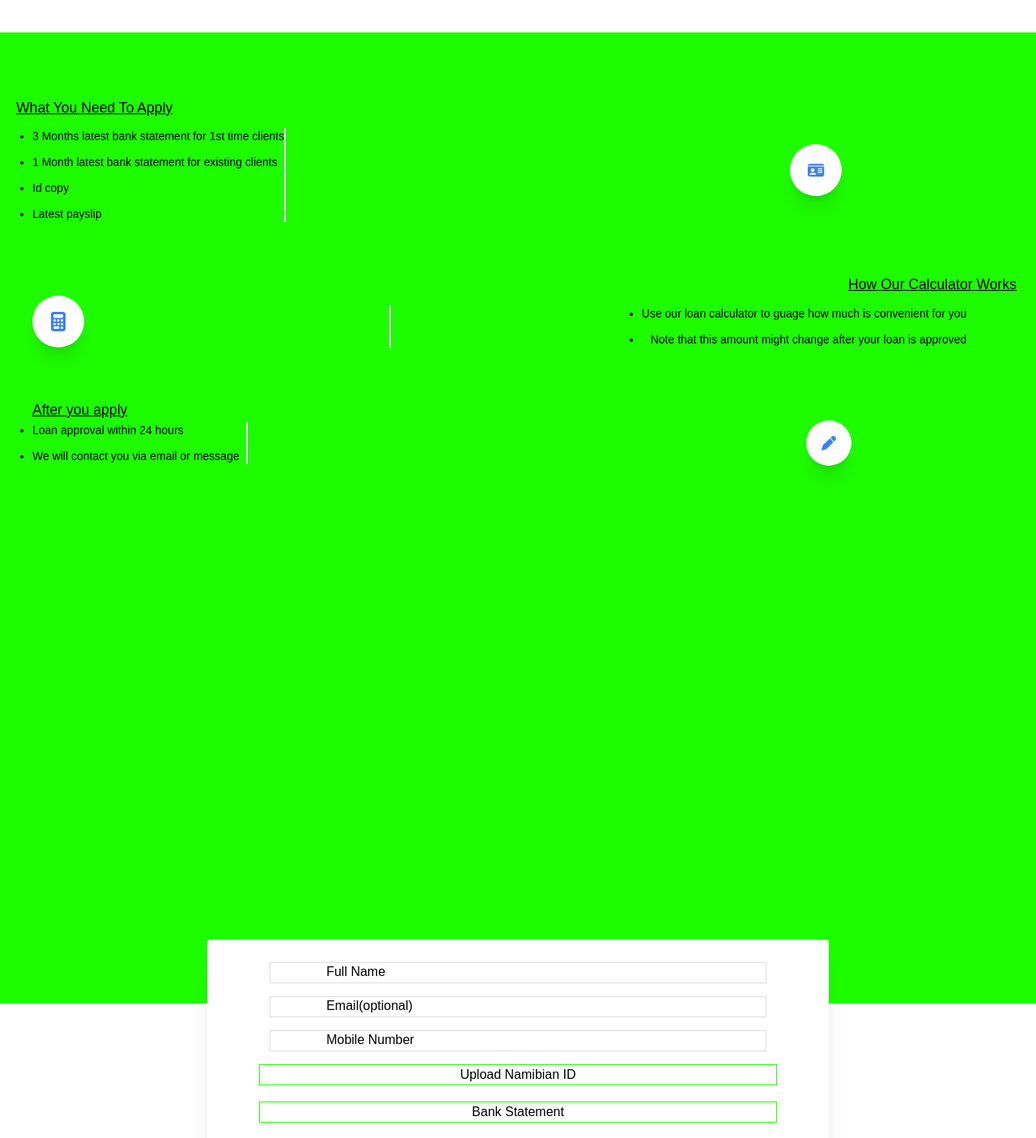
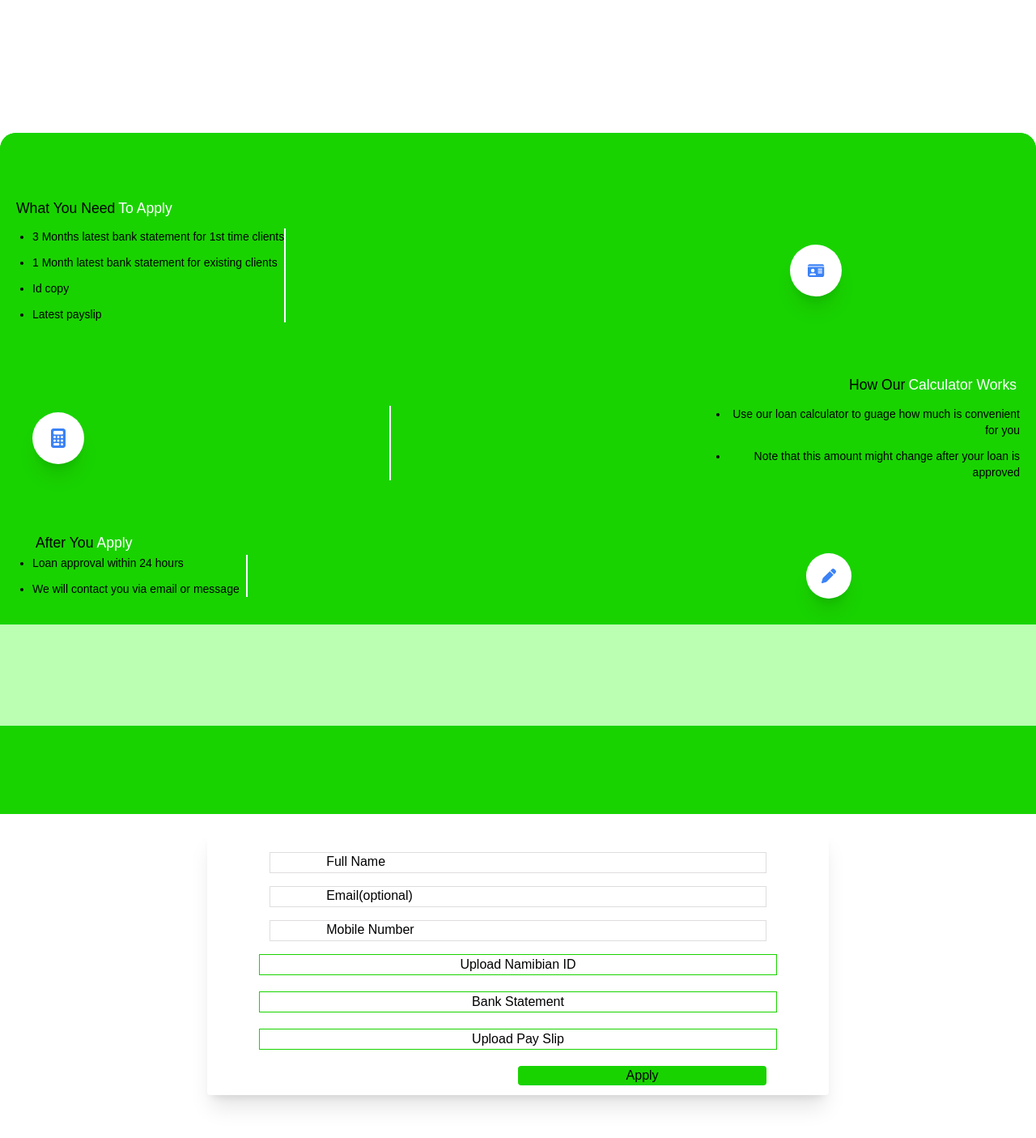
Before and after one commit to flreezeflow/green-third, a Vue app: page / in a window 1280 px wide. Shown: the part 1080-2485 px from the top of the page at 81% size. Built offline with nearby package versions, Linux system fonts and the light colour scheme.

Commit message:
new dist

```diff
--- a/src/App.vue
+++ b/src/App.vue
@@ -41,10 +41,14 @@
   </header>
 
   <div class="grid grid-cols-1 md:grid-rows-2">
-    <div class="home w-screen mt-1">
+    <div class="shadow-lg home w-screen mt-1 bg-white">
       <home/>
     </div>
-   <div class="info w-screen">
+    <div class="trans-pic shadow-inner w-screen h-4/5 absolute flex justify-center items-center">
+      <div class="z-10 absolute"></div>
+      <img src="./assets/money pic.jpg" alt="" class="h-3/5 w-screen fixed">
+    </div>
+    <div class="info mt-64 w-screen h-fit">
       <info/>
     </div>
     <div class="shadow-lg apply bg-gradient-to-b from-greenline from-20% via-white via-10% to-white to-60% w-screen">
--- a/src/assets/main.css
+++ b/src/assets/main.css
@@ -39,7 +39,7 @@ header{
   }
 
   to{
-    border: 1px solid #1efd00;
+    border: 1px solid #19d300;
     width: 100%;
   }
 }
@@ -51,6 +51,11 @@ header{
   to{
     opacity: 100;
   }
+}
+
+.home{
+  border-bottom-left-radius: 20px;
+  border-bottom-right-radius: 20px;
 }
 
 .inputDiv input{
@@ -77,7 +82,9 @@ header{
 }
 
 .info{
-  height: 140vh;
+  background-color: #19d300;
+  border-top-left-radius: 20px;
+  border-top-right-radius: 20px;
 }
 
 .info_div h2{
@@ -85,10 +92,12 @@ header{
 }
 
 .apply_div{
+  margin-top: 10%;
   margin-left: 20%;
 }
 
 .apply{
+  z-index: 20;
   height: 120%;
   border-bottom-left-radius: 20px;
   border-bottom-right-radius: 20px;
@@ -99,7 +108,7 @@ header{
 }
 
 .about{
-  z-index: -50;
+  z-index: 10;
 }
 
 .about img{
@@ -115,10 +124,28 @@ header{
   height: 1px;
 }
 
-.interlude{
-  top: 410vh;
-  z-index: 99;
-  border-bottom-left-radius: 20px;
-  border-bottom-right-radius: 20px;
-  box-shadow: 0px 16px 20px -10px;
+.trans-pic{
+  margin-top: 170%;
+  z-index: -10;
+  height: 80%;
 }
+
+.trans-pic img{
+  top: 0;
+  height: 100%;
+}
+
+.trans-pic p{
+  top: 50%;
+  font-weight: 100;
+  font-size: 110%;
+  /* line-height: 2; */
+  text-shadow: 5px 5px 15px;
+}
+
+.trans-pic div{
+  width: 100%;
+  height: 270%;
+  background: #1efd00;
+  opacity: 30%;
+}
--- a/src/components/about.vue
+++ b/src/components/about.vue
@@ -1,6 +1,6 @@
 <template>
     <img src="../assets/ea7b9104-4d1c-407f-9731-9d6393c0d7d6.jpg" alt="" class="absolute -z-30">
-    <div class="about_layer bg-greenline w-screen h-screen absolute -z-20 opacity-20"></div>
+    <div class="about_layer bg-greenline w-screen h-screen absolute -z-20 opacity-30"></div>
     <div class="about_div mt-28">
         <h2 class="text-center text-2xl underline">Why work with Greenline Financials?</h2>
         <div class="flex flex-col justify-center items-center gap-2 mt-10">
--- a/src/components/home.vue
+++ b/src/components/home.vue
@@ -1,10 +1,10 @@
 <template>
-  <div class="grid grid-cols-1 grid-rows-3">
+  <div class="grid grid-cols-1 grid-rows-3 h-fit">
     <div class="ad mt-10 h-72 row-span-1">
       <div class="absolute top-48 bg-white z-40 h-32 rounded-b-lg shadow-xl w-screen flex flex-col justify-center">
         <p class="text-center text-md ">Use our loan calculator to guage how big of a loan is convenient for your purposes</p>
       </div>
-      <div class="bg-greenline w-screen h-36 absolute opacity-30 shadow-inner">
+      <div class="bg-greenline w-screen h-36 absolute opacity-50 shadow-inner">
         <p class="mt-16 text-center font-semibold">
           Everyday loans for the average joe
         </p>
--- a/src/components/info.vue
+++ b/src/components/info.vue
@@ -1,9 +1,11 @@
 <template>
-    <div class="info w-screen bg-greenline">
+    <div class="info w-screen mb-8">
         <div class=" flex flex-col gap-16 justify-center">
             <div class="info_div mt-20 ml-5">
-                <h2 class="underline ">What You Need To Apply</h2>
-
+                <div class="flex flex-row gap-1">
+                    <h2 class="">What You Need</h2>
+                    <h2 class="text-white">To Apply</h2>
+                </div>
                 <div class="w-4/5 flex flex-row justify-between items-center gap-2 ml-5">
 
                     <div class="w-4/5">
@@ -26,10 +28,11 @@
                 </div>
             </div>
 
-
-
             <div class="info_div">
-                <h2 class="underline text-end mr-6">How Our Calculator Works</h2>
+                <div class="flex flex-row justify-end gap-1">
+                  <h2 class="">How Our</h2>
+                  <h2 class="mr-6 text-white">Calculator Works</h2>
+                </div>
 
                 <div class="flex flex-row justify-between items-center gap-3 mr-5">
                     <div class="mx-10 w-2/5">
@@ -38,7 +41,7 @@
 
                     <div class=" w-4/5">
                         <div class="flex flex-row">
-                            <div class="mt-3 w-2/5">
+                            <div class="mt-3 w-3/5">
                                 <div class="info_line border border-white w-0 h-full"></div>
                             </div>
                             <ul class="mt-3 flex flex-col gap-3 list-disc">
@@ -50,10 +53,12 @@
                 </div>
             </div>
 
+            <div class="info_div ml-5">
+                <div class="flex flex-row gap-1">
+                    <h2 class="ml-6">After You</h2>
+                    <h2 class="text-white">Apply</h2>
+                </div>
 
-
-            <div class="info_div ml-5">
-                <h2 class="underline ml-5">After you apply</h2>
                 <div class="flex flex-row justify-between items-center ml-5">
                     <div class="w-3/5">
                         <div class="flex flex-row">
@@ -72,8 +77,6 @@
                     </div>
                 </div>
             </div>
-
-
         </div>
     </div>
 
--- a/tailwind.config.js
+++ b/tailwind.config.js
@@ -7,7 +7,7 @@ export default {
   theme: {
     extend: {
       colors: {
-        'greenline': '#1efd00'
+        'greenline': '#19d300'
       }
     },
   },
```
Also changed, not shown: 3 other files (tests, documents, lock files or other folders).
